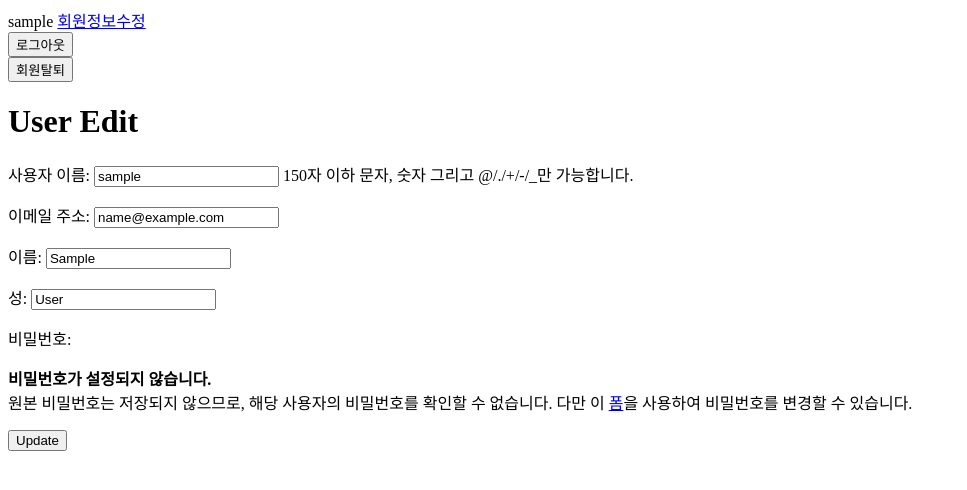
After one commit to 4th5-2-deep/TIL, a Django app: page /accounts/edit/ in a window 1280 px wide. The commit adds this page. Shown: the top 490 px of the page, without its empty margins (0-967 px from the left). Run offline with Django 3.2, Linux system fonts and the light colour scheme; the visitor is signed in with stand-in values (Sample User, id 1).

Commit message:
200623 Django Auth (PM)

```diff
--- /dev/null
+++ b/Django/formclass/accounts/forms.py
@@ -0,0 +1,10 @@
+from django import forms
+from django.contrib.auth.forms import UserChangeForm
+from django.contrib.auth import get_user_model
+
+
+class CustomUserChangeForm(UserChangeForm):
+    class Meta:
+        model = get_user_model() #=> auth.User
+        fields = ('username', 'email',
+                'first_name', 'last_name',)
--- /dev/null
+++ b/Django/formclass/accounts/templates/accounts/edit.html
@@ -0,0 +1,13 @@
+{% extends 'base.html' %}
+
+{% block body %}
+
+<h1>User Edit</h1>
+
+<form action="" method="POST">
+    {% csrf_token %}
+    {{ form.as_p }}
+    <input type="submit" value="Update">
+</form>
+
+{% endblock %}
--- a/Django/formclass/accounts/urls.py
+++ b/Django/formclass/accounts/urls.py
@@ -4,7 +4,10 @@ from . import views
 app_name = 'accounts'
 
 urlpatterns = [
-    path('signup/', views.signup, name='signup'),
-    path('login/', views.login, name='login'),
-    path('logout/', views.logout, name='logout'),
+    path('signup/', views.signup, name='signup'), # User [C]reate
+    path('login/', views.login, name='login'), # Session [C]reate
+    path('logout/', views.logout, name='logout'), # Session [D]elete
+    path('delete/', views.delete, name='delete'), # User [D]elete
+    path('edit/', views.edit, name='edit'), # User [U]pdate
+    path('password/', views.password, name='password'), # (Password) [U]pdate
 ]
--- a/Django/formclass/accounts/views.py
+++ b/Django/formclass/accounts/views.py
@@ -1,6 +1,8 @@
 from django.shortcuts import render, redirect
-from django.contrib.auth.forms import UserCreationForm, AuthenticationForm
+from django.contrib.auth.forms import UserCreationForm, AuthenticationForm, PasswordChangeForm
 from django.contrib.auth import login as auth_login, logout as auth_logout
+from .forms import CustomUserChangeForm
+from django.contrib.auth import update_session_auth_hash
 
 
 def signup(request):
@@ -61,3 +63,59 @@ def logout(request): # POST
         # Logout!
         auth_logout(request)
     return redirect('articles:index')
+
+
+def delete(request): # POST
+    # 만약 로그인이 안되어 있다면, index로 보내기
+    if not request.user.is_authenticated:
+        return redirect('articles:index')
+
+    # User 삭제
+    if request.method == 'POST':
+        request.user.delete()
+
+    return redirect('articles:index')
+
+
+def edit(request):
+    user = request.user
+    if request.method == 'POST':
+        # User 업데이트!
+        # 1. POST로 넘어온 데이터 form에 넣기
+        form = CustomUserChangeForm(request.POST, instance=user)
+        # 2. form에서 데이터 검증하기
+        if form.is_valid():
+            # 3. 검증 통과하면, database에 저장
+            form.save()
+            # 4. 업데이트 결과 확인이 가능한 페이지로 안내
+            return redirect('articles:index')
+    else:
+        # User 업데이트 양식 보여주기
+        form = CustomUserChangeForm(instance=user)
+    context = {
+        'form': form,
+    }
+    return render(request, 'accounts/edit.html', context)
+
+
+def password(request):
+    user = request.user
+    if request.method == 'POST':
+        # Password 변경!
+        # 1. POST로 넘어온 data를 form에 넣기
+        form = PasswordChangeForm(user, request.POST)
+        # 2. form 유효성 검사
+        if form.is_valid():
+            # 3. 검사를 통과했다면, 저장!
+            user = form.save()
+            # 3-1. 저장 완료 후, 로그인 세션 유지!
+            update_session_auth_hash(request, user)
+            # 4. 어딘가로 돌려보내기
+            return redirect('accounts:edit')
+    else:
+        # Password 변경 양식 보여주기
+        form = PasswordChangeForm(user)
+    context = {
+        'form': form,
+    }
+    return render(request, 'accounts/password.html', context)
--- a/Django/formclass/templates/base.html
+++ b/Django/formclass/templates/base.html
@@ -9,9 +9,14 @@
     <nav>
         {% if user.is_authenticated %}
         <span>{{ user.username }}</span>
+        <a href="{% url 'accounts:edit' %}">회원정보수정</a>
         <form action="{% url 'accounts:logout' %}" method="POST">
             {% csrf_token %}
             <input type="submit" value="로그아웃">
+        </form>
+        <form action="{% url 'accounts:delete' %}" method="POST">
+            {% csrf_token %}
+            <input type="submit" value="회원탈퇴">
         </form>
         {% else %}
         <a href="{% url 'accounts:login' %}">로그인</a>
```
Also changed, not shown: Django/formclass/accounts/templates/accounts/password.html (added, +13 -0 lines).
